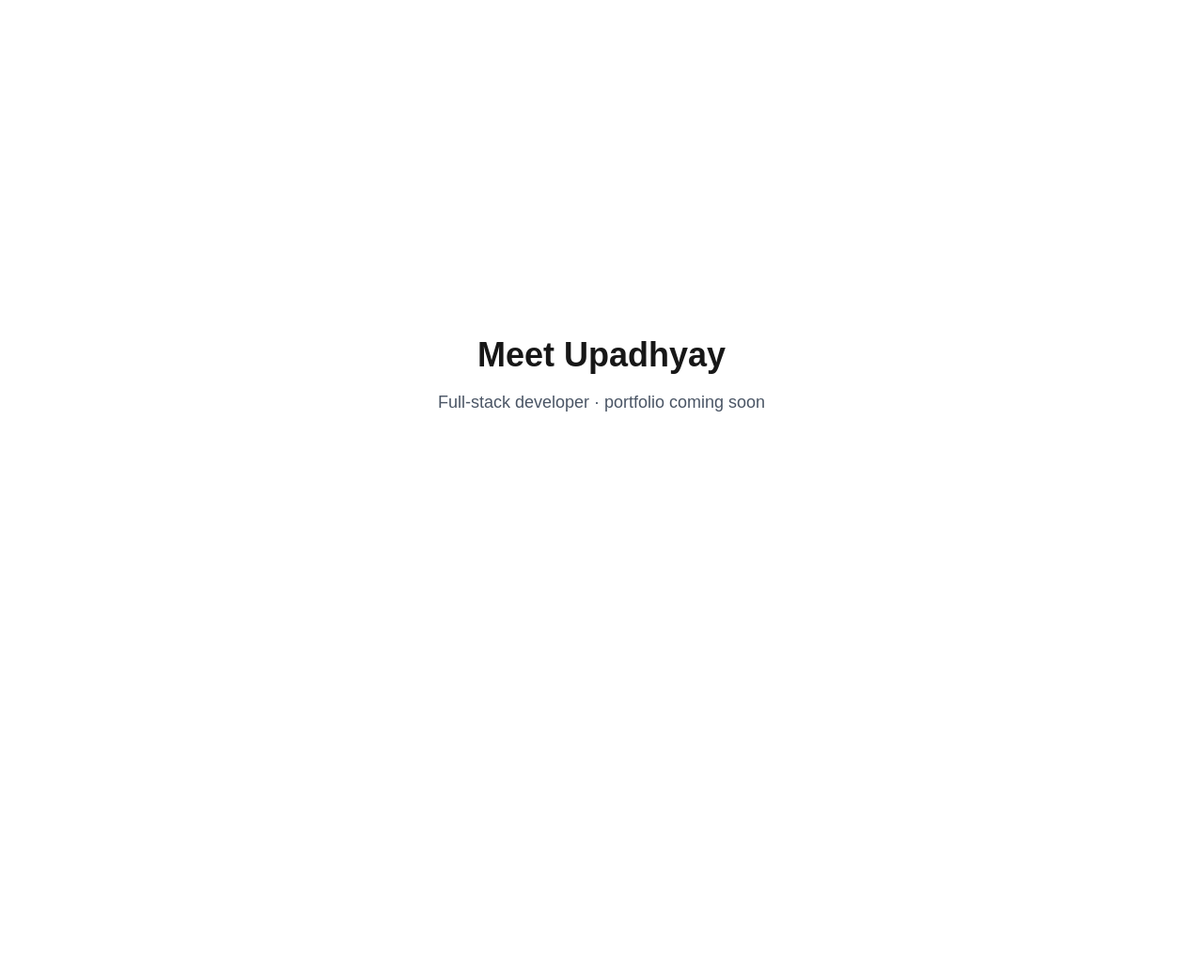
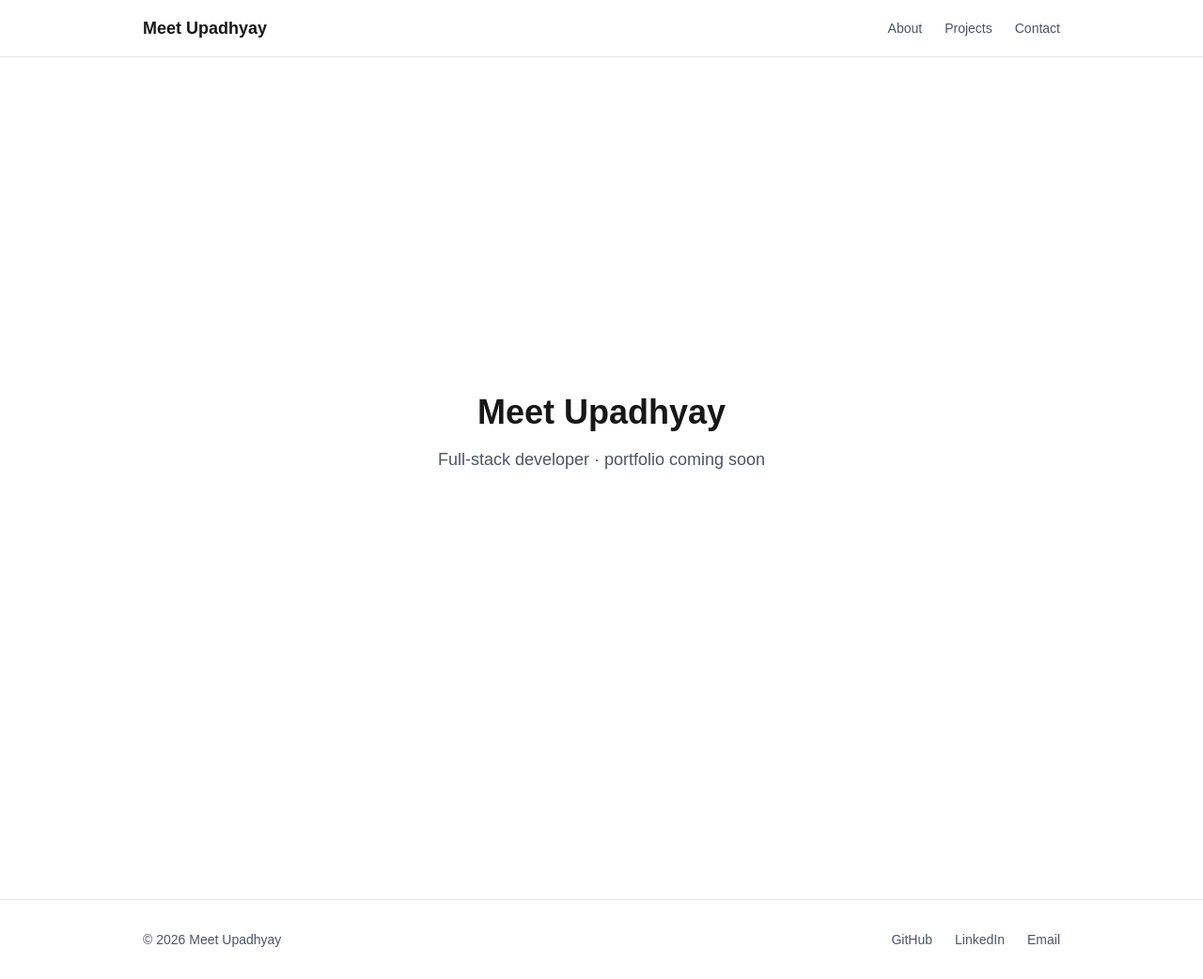
Before and after one commit to meetfullstack/portfolio, a Next.js app: page / in a window 1280 px wide. Shown: the whole page at 94% size. Before the commit the page ends 800 px from the top, so only its background shows below. Built offline with nearby package versions, Linux system fonts and the light colour scheme.

Commit message:
Add nav and footer layout shell

```diff
--- a/app/layout.tsx
+++ b/app/layout.tsx
@@ -1,6 +1,8 @@
 import type { Metadata } from "next";
 import { Geist, Geist_Mono } from "next/font/google";
 import "./globals.css";
+import Nav from "@/components/Nav";
+import Footer from "@/components/Footer";
 
 const geistSans = Geist({
   variable: "--font-geist-sans",
@@ -27,7 +29,11 @@
       lang="en"
       className={`${geistSans.variable} ${geistMono.variable} h-full antialiased`}
     >
-      <body className="min-h-full flex flex-col">{children}</body>
+      <body className="min-h-full flex flex-col">
+        <Nav />
+        {children}
+        <Footer />
+      </body>
     </html>
   );
 }
--- /dev/null
+++ b/components/Footer.tsx
@@ -0,0 +1,39 @@
+export default function Footer() {
+  return (
+    <footer className="mt-24 border-t border-gray-200">
+      <div className="mx-auto flex max-w-5xl flex-col items-center justify-between gap-4 px-6 py-8 text-sm text-gray-600 sm:flex-row">
+        <p>© {new Date().getFullYear()} Meet Upadhyay</p>
+        <ul className="flex gap-6">
+          <li>
+            <a
+              href="https://github.com/meetfullstack"
+              target="_blank"
+              rel="noopener noreferrer"
+              className="hover:text-black"
+            >
+              GitHub
+            </a>
+          </li>
+          <li>
+            <a
+              href="https://www.linkedin.com/in/meetupadhy/"
+              target="_blank"
+              rel="noopener noreferrer"
+              className="hover:text-black"
+            >
+              LinkedIn
+            </a>
+          </li>
+          <li>
+            <a
+              href="mailto:meetupadhyay158@gmail.com"
+              className="hover:text-black"
+            >
+              Email
+            </a>
+          </li>
+        </ul>
+      </div>
+    </footer>
+  );
+}
--- /dev/null
+++ b/components/Nav.tsx
@@ -0,0 +1,30 @@
+import Link from "next/link";
+
+export default function Nav() {
+  return (
+    <header className="sticky top-0 z-50 border-b border-gray-200 bg-white/80 backdrop-blur">
+      <nav className="mx-auto flex max-w-5xl items-center justify-between px-6 py-4">
+        <Link href="/" className="text-lg font-bold">
+          Meet Upadhyay
+        </Link>
+        <ul className="flex gap-6 text-sm text-gray-600">
+          <li>
+            <a href="#about" className="hover:text-black">
+              About
+            </a>
+          </li>
+          <li>
+            <a href="#projects" className="hover:text-black">
+              Projects
+            </a>
+          </li>
+          <li>
+            <a href="#contact" className="hover:text-black">
+              Contact
+            </a>
+          </li>
+        </ul>
+      </nav>
+    </header>
+  );
+}
```
